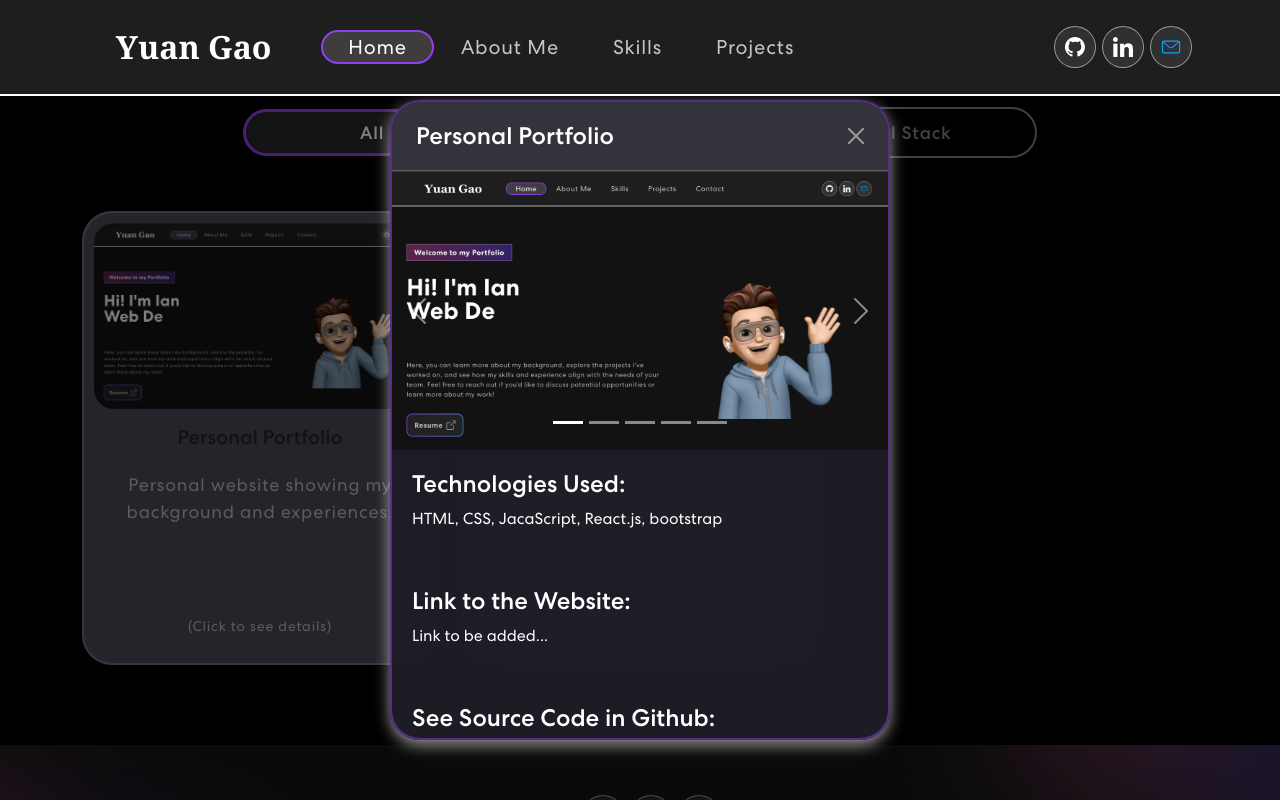
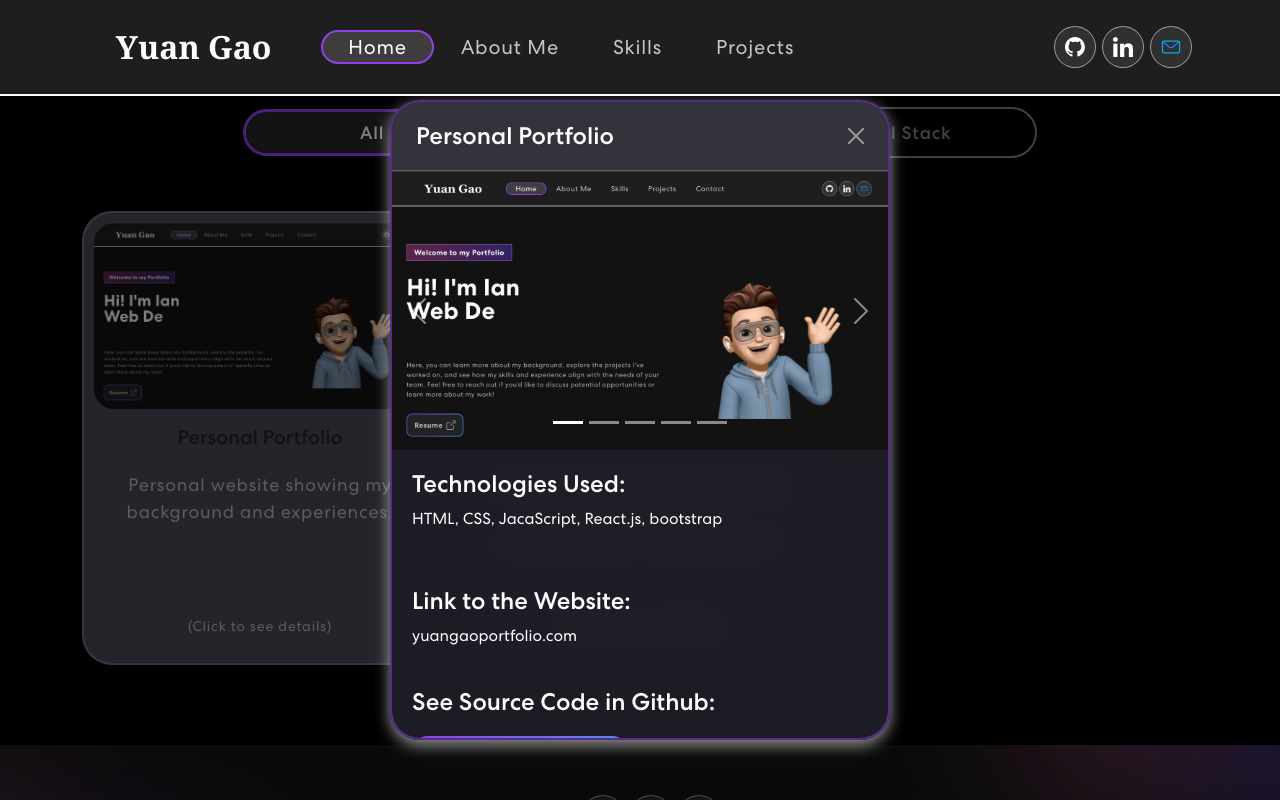
Before and after one commit to IanYuan00/Personal-Portfolio, a React (Create React App) app: page / in a window 1280 px wide. Both pictures are taken after a click on the element 260 px from the left and 3119 px from the top of the page. Shown: the part 2682-3482 px from the top of the page. Built offline with nearby package versions, Linux system fonts and the light colour scheme.

Commit message:
Added website URL to project card modal

```diff
--- a/src/components/ProjectCard.js
+++ b/src/components/ProjectCard.js
@@ -4,7 +4,7 @@ import Carousel from "react-bootstrap/Carousel";
 import "react-multi-carousel/lib/styles.css";
 import githubLogo from "../assets/img/github-mark-white.svg";
 
-function ProjectCard({ title, description, imgUrl, carouselImgs = [], modalDescription, githubLink, index, isVisible }) {
+function ProjectCard({ title, description, imgUrl, carouselImgs = [], modalDescription, githubLink, websiteURL, index, isVisible }) {
     const [showModal, setShowModal] = useState(false);
     const [carouselIndex, setCarouselIndex] = useState(0);
     const handleCardClick = async (e) => {
@@ -69,7 +69,7 @@ function ProjectCard({ title, description, imgUrl, carouselImgs = [], modalDescr
                             </div>
                             <div className='modal-description'>
                                 <h4>Link to the Website:</h4>
-                                <p>Link to be added...</p>
+                                <a>{websiteURL}</a>
                             </div>
                             <div className='modal-description'>
                                 <h4>See Source Code in Github:</h4>
--- a/src/components/Projects.js
+++ b/src/components/Projects.js
@@ -27,6 +27,7 @@ function Projects() {
             carouselImgs: [carouselImg1, carouselImg2, carouselImg3, carouselImg4, carouselImg5],
             modalDescription: "HTML, CSS, JacaScript, React.js, bootstrap",
             githubLink: 'https://github.com/IanYuan00',
+            websiteURL: 'yuangaoportfolio.com',
         },
         {
             title: "Interview Chatbot",
```
